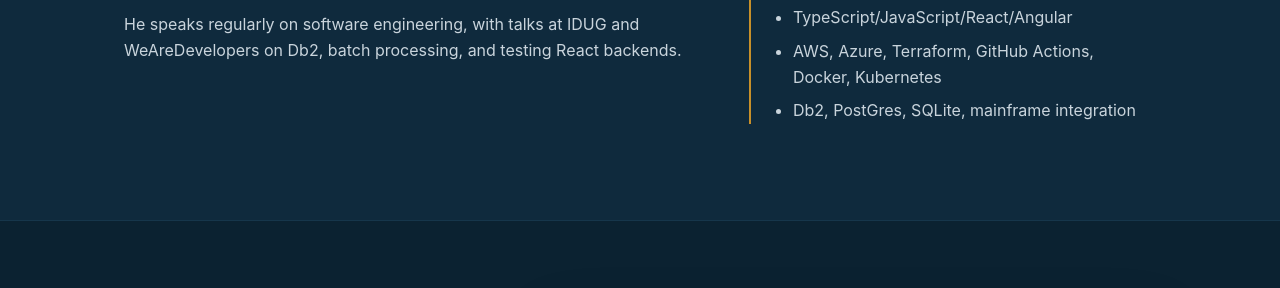
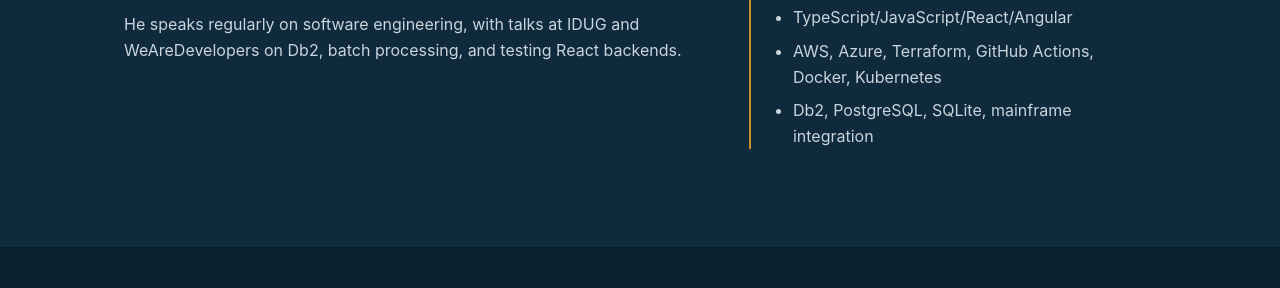
Before and after one commit to towsonTigers/dpmtechgroup-about, a plain HTML site: page public/index.html in a window 1280 px wide. Shown: the part 2520-2808 px from the top of the page. Drawn offline with Linux system fonts and the light colour scheme.

Commit message:
fixed PostgreSQL

```diff
--- a/public/index.html
+++ b/public/index.html
@@ -134,7 +134,7 @@
             <li>Java, Python, C++, Rust, Node.js </li>
             <li>TypeScript/JavaScript/React/Angular</li>
             <li>AWS, Azure, Terraform, GitHub Actions, Docker, Kubernetes</li>
-            <li>Db2, PostGres, SQLite, mainframe integration</li>
+            <li>Db2, PostgreSQL, SQLite, mainframe integration</li>
           </ul>
         </div>
       </div>
```
